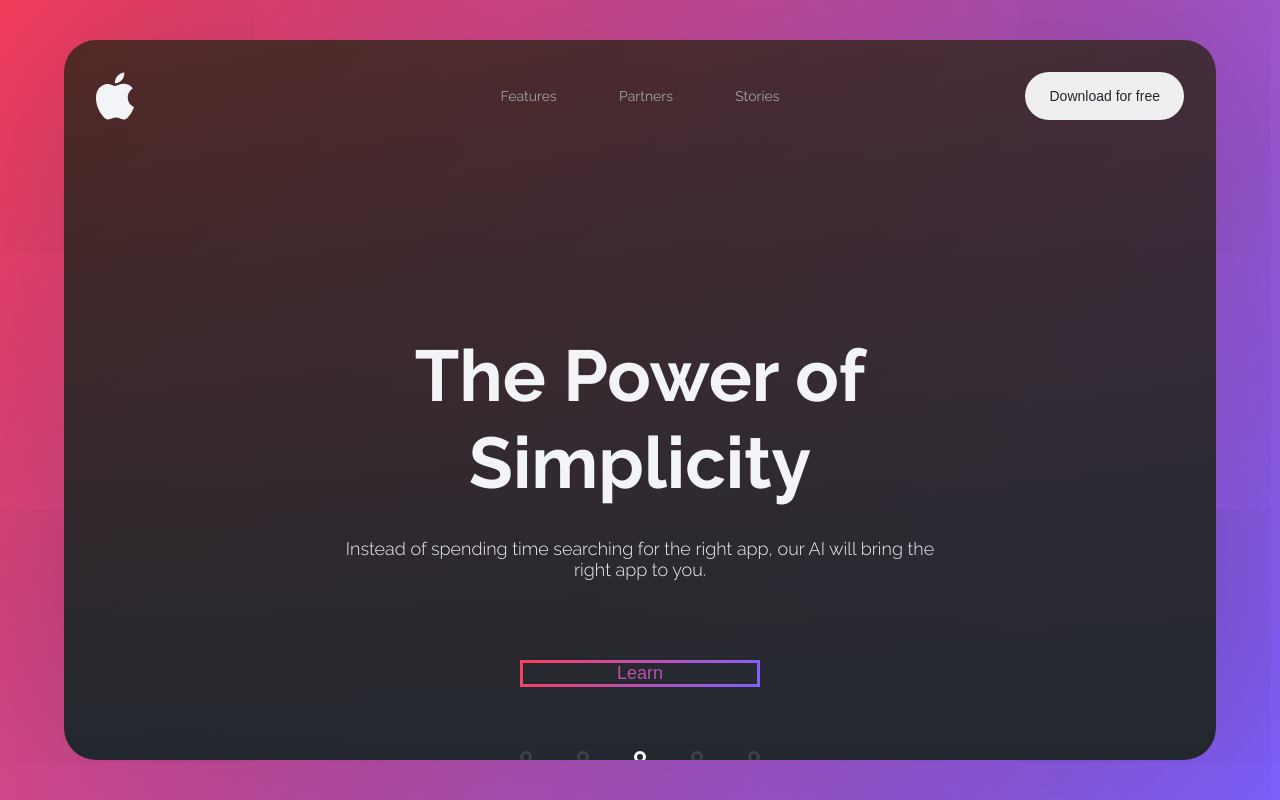
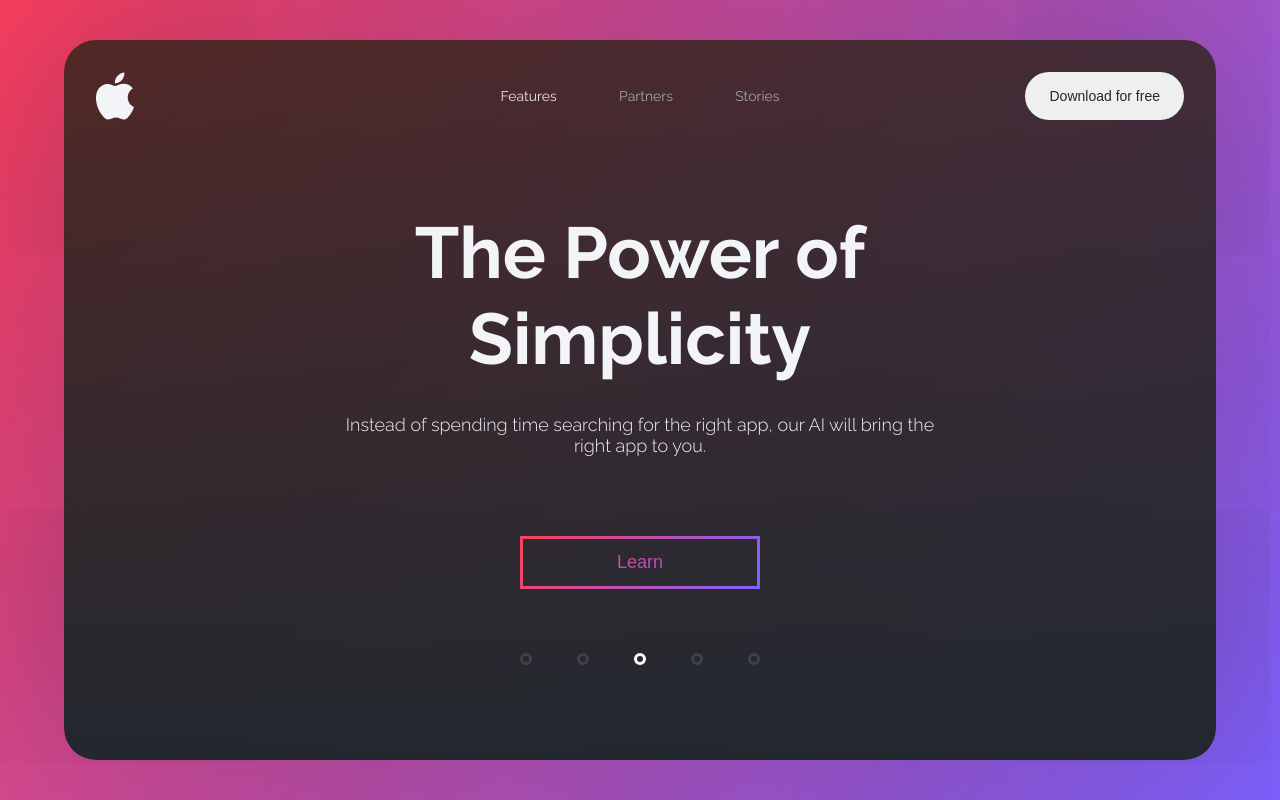
Before and after one commit to TkachenokPavel/react-power-implicity, a React (Create React App) app: page / in a window 1280 px wide. In both pictures the pointer is over the link "Features". Built offline with nearby package versions, Linux system fonts and the light colour scheme.

Commit message:
feat(hw-36): refactor scroll slider section, relocate assets folder

```diff
--- a/src/components/Navbar/Navbar.tsx
+++ b/src/components/Navbar/Navbar.tsx
@@ -1,5 +1,5 @@
 import './style.scss'
-import logo from '../assets/logo.svg'
+import logo from '../../assets/logo.svg'
 
 export const Navbar = () => {
     return (
--- a/src/components/Navbar/style.scss
+++ b/src/components/Navbar/style.scss
@@ -41,6 +41,12 @@
             gap: 40px;
         }
     }
+
+    &__link {
+        &:hover {
+            color: #e8e4e4;
+        }
+    }
     &__btn-download {
         justify-self: end;
 
@@ -52,6 +58,8 @@
 
         border-radius: 999px;
 
+        cursor: pointer;
+
         @include md {
             grid-column: 2 / 3;
             grid-row: 1 / 2;
@@ -59,5 +67,9 @@
             margin-right: 20px;
             padding: 10px 24px;
         }
+
+        &:hover {
+            background-color: rgb(172, 167, 167);
+        }
     }
 }
--- a/src/components/Slider/style.scss
+++ b/src/components/Slider/style.scss
@@ -9,8 +9,6 @@
     max-width: 600px;
     margin-top: 184px;
 
-    overflow-y: auto;
-
     @include md {
         margin-top: 120px;
         padding: 0 30px;
@@ -19,6 +17,10 @@
     @include sm {
         max-width: 90%;
         margin-top: 50px;
+    }
+
+    @media screen and (max-height: 820px) {
+        margin-top: 5%;
     }
 
     &__title {
@@ -33,6 +35,10 @@
         @include sm {
             font-size: 36px;
         }
+
+        @media screen and (max-height: 650px) {
+            font-size: 56px;
+        }
     }
 
     &__text {
@@ -46,6 +52,10 @@
         @include sm {
             font-size: 14px;
         }
+
+        @media screen and (max-height: 650px) {
+            font-size: 16px;
+        }
     }
     &__btn-learn {
         width: 240px;
@@ -58,12 +68,12 @@
 
         background: linear-gradient(124.53deg, #fc3f5f 0%, #7d61ff 100.32%);
         border: 3px solid transparent;
-        -moz-border-image: -moz-linear-gradient(top, #3acfd5 0%, #3a4ed5 100%);
-        -webkit-border-image: -webkit-linear-gradient(124.53deg, #fc3f5f 0%, #7d61ff 100.32%);
         background-clip: text;
         border-image: linear-gradient(124.53deg, #fc3f5f 0%, #7d61ff 100.32%);
         border-image-slice: 1;
         color: transparent;
+
+        cursor: pointer;
 
         @include md {
             width: 200px;
@@ -78,6 +88,19 @@
             height: 38px;
             margin-top: 30px;
         }
+
+        @media screen and (max-height: 650px) {
+            margin-top: 30px;
+        }
+
+        &:hover {
+            background: linear-gradient(124.53deg, #e61437 0%, #3e18e8 100.32%);
+            border: 3px solid transparent;
+            background-clip: text;
+            border-image: linear-gradient(124.53deg, #eb092f 0%, #3108e8 100.32%);
+            border-image-slice: 1;
+            color: transparent;
+        }
     }
     &__dots {
         display: flex;
@@ -89,6 +112,10 @@
 
         @include sm {
             width: 180px;
+        }
+
+        @media screen and (max-height: 650px) {
+            margin-top: 30px;
         }
     }
     &__dot {
```
Also changed, not shown: src/assets/logo.svg (renamed from src/components/assets/logo.svg).
